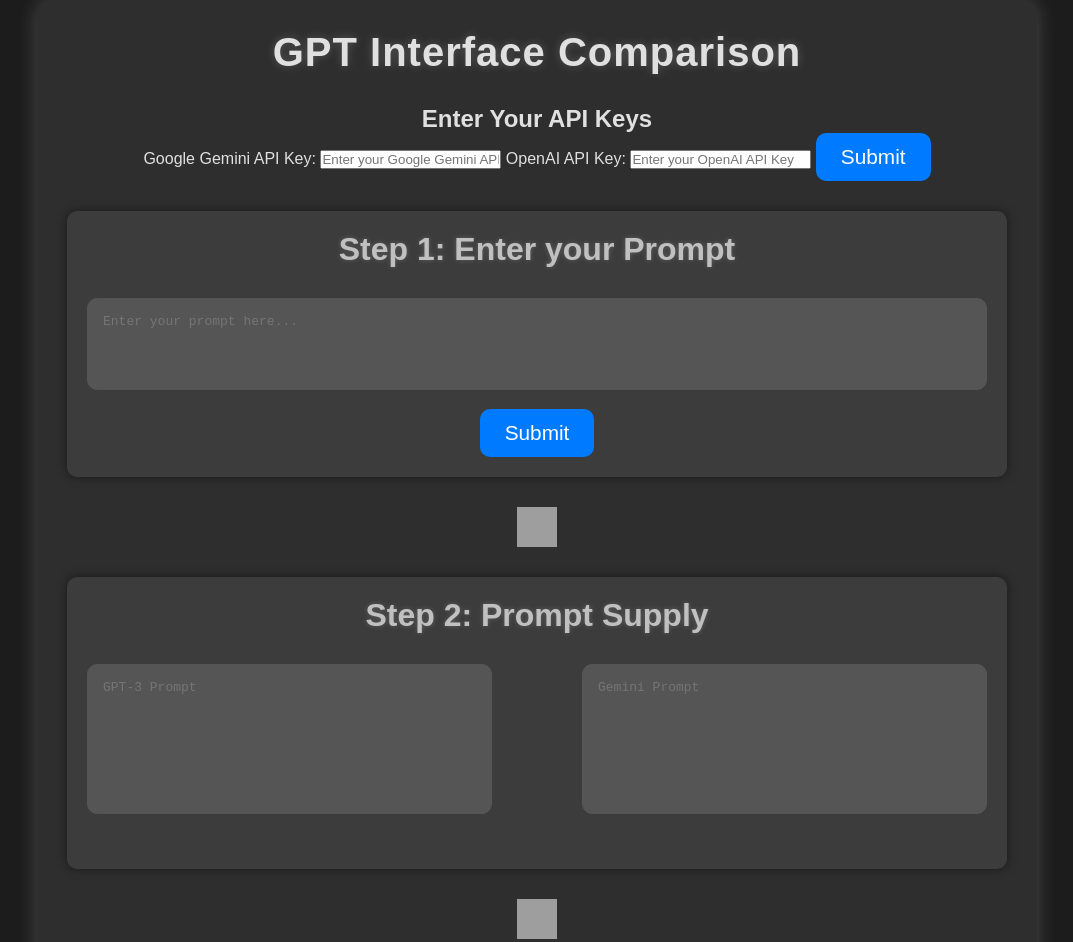
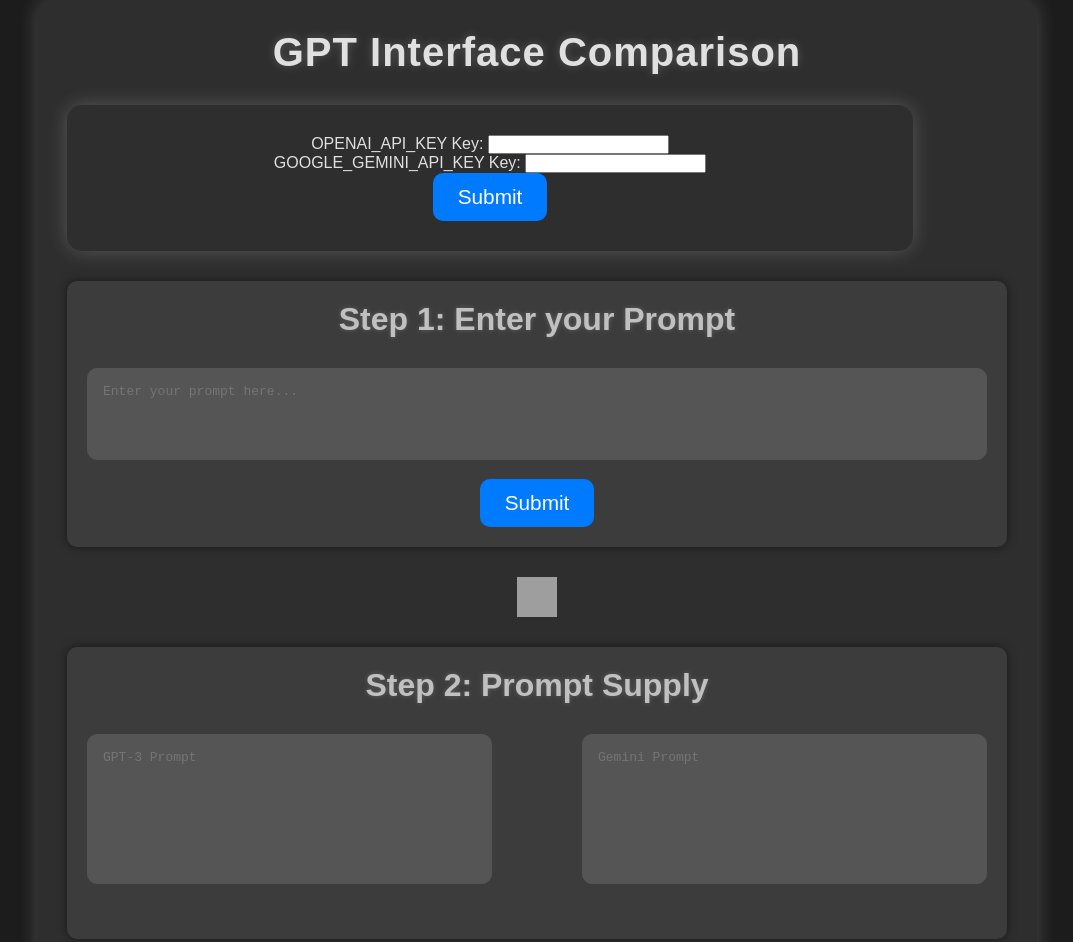
Before and after one commit to free4hny/gpt2, a website: page public/index.html in a window 1280 px wide. Shown: the top 942 px of the page, without its empty margins (103-1176 px from the left). Drawn offline with Linux system fonts and the light colour scheme; grey boxes are pictures that could not be loaded.

Commit message:
Update index.html

```diff
--- a/public/index.html
+++ b/public/index.html
@@ -11,18 +11,14 @@
         <h1>GPT Interface Comparison</h1>
 
         <!-- API Key Section -->
-        <div class="api-key-section">
-            <h2>Enter Your API Keys</h2>
-            <form id="apiKeyForm" class="form">
-                <label for="GOOGLE_GEMINI_API_KEY">Google Gemini API Key:</label>
-                <input type="text" id="GOOGLE_GEMINI_API_KEY" name="gemini" placeholder="Enter your Google Gemini API Key">
-
-                <label for="OPENAI_API_KEY">OpenAI API Key:</label>
-                <input type="text" id="OPENAI_API_KEY" name="openai" placeholder="Enter your OpenAI API Key">
-
+        <div class="container">
+            <form action="/submit-api-key" method="POST">
+                <label for="OPENAI_API_KEY">OPENAI_API_KEY Key:</label>
+                <input type="password" id="OPENAI_API_KEY" name="oapiKey" required><br>
+                <label for="GOOGLE_GEMINI_API_KEY">GOOGLE_GEMINI_API_KEY Key:</label>
+                <input type="password" id="GOOGLE_GEMINI_API_KEY" name="gapiKey" required><br>
                 <button type="submit">Submit</button>
             </form>
-            <p id="responseMessage"></p>
         </div>
         <!-- <script src="scripts.js"></script> -->
          <!-- <script>
```
